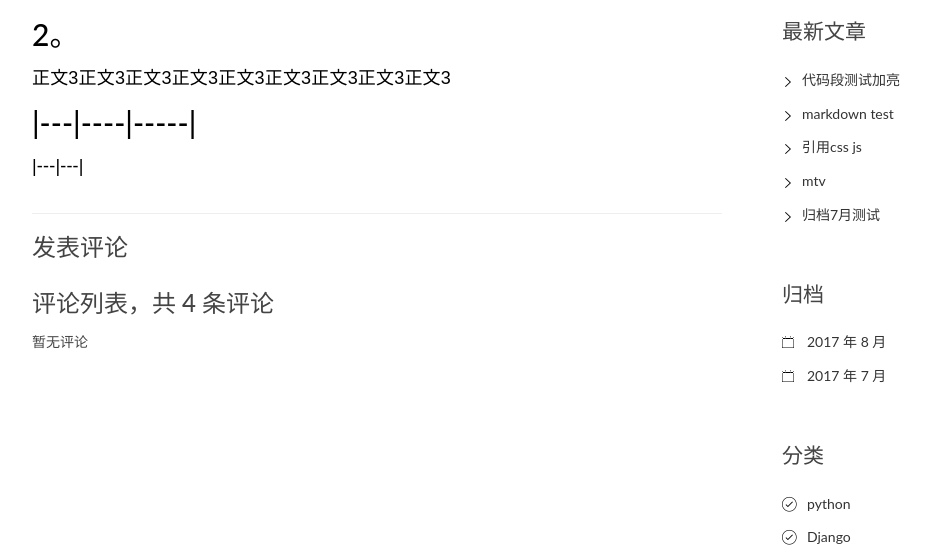
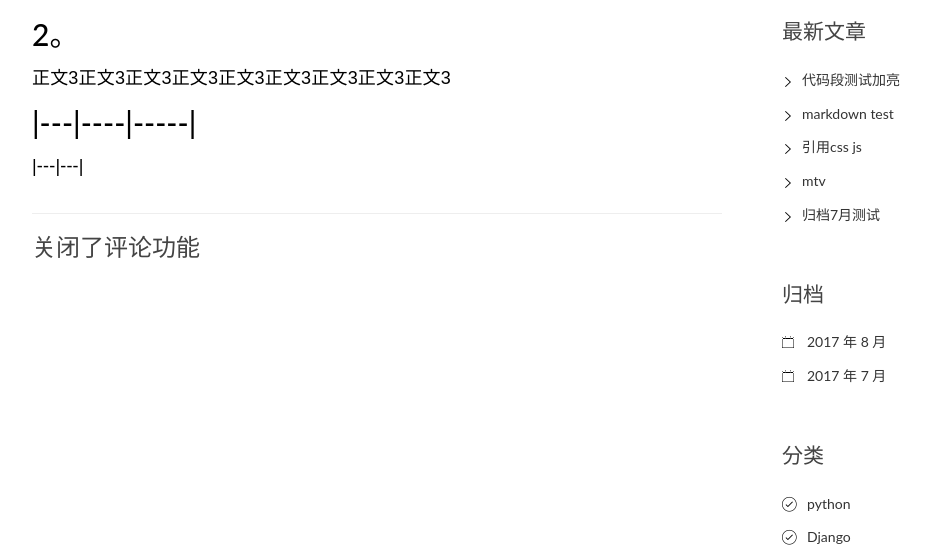
Before and after one commit to huyuexin/blogproject, a Django app: page /post/3/ in a window 1280 px wide. Shown: the part 400-949 px from the top of the page, without its empty margins (68-999 px from the left). Run offline with Django 3.2, Linux system fonts and the light colour scheme; data comes from the database, SQL or seed files in the repository; some libraries are stand-ins or nearby versions.

Commit message:
关闭了评论功能
关闭了评论功能

```diff
--- a/templates/blog/detail.html
+++ b/templates/blog/detail.html
@@ -20,7 +20,7 @@
     </article>
     <section class="comment-area" id="comment-area">
         <hr>
-        <h3>发表评论</h3>
+        <h3>关闭了评论功能</h3>
 
         <!--<form action="{% url 'comments:post_comment' post.pk %}" method="post" class="comment-form">-->
             <!--{% csrf_token %}-->
@@ -48,22 +48,22 @@
               <!--</div>-->
             <!--</div>    &lt;!&ndash; row &ndash;&gt;-->
         <!--</form>-->
-        <div class="comment-list-panel">
-            <h3>评论列表，共 <span>4</span> 条评论</h3>
-                <ul class="comment-list list-unstyled">
-                    {% for comment in comment_list %}
-                    <li class="comment-item">
-                      <span class="nickname">{{ comment.name }}</span>
-                      <time class="submit-date">{{ comment.created_time }}</time>
-                      <div class="text">
-                        {{ comment.text }}
-                      </div>
-                    </li>
-                    {% empty %}
-                    暂无评论
-                    {% endfor %}
-                </ul>
-        </div>
+        <!--<div class="comment-list-panel">-->
+            <!--<h3>评论列表，共 <span>4</span> 条评论</h3>-->
+                <!--<ul class="comment-list list-unstyled">-->
+                    <!--{% for comment in comment_list %}-->
+                    <!--<li class="comment-item">-->
+                      <!--<span class="nickname">{{ comment.name }}</span>-->
+                      <!--<time class="submit-date">{{ comment.created_time }}</time>-->
+                      <!--<div class="text">-->
+                        <!--{{ comment.text }}-->
+                      <!--</div>-->
+                    <!--</li>-->
+                    <!--{% empty %}-->
+                    <!--暂无评论-->
+                    <!--{% endfor %}-->
+                <!--</ul>-->
+        <!--</div>-->
     </section>
 {% endblock main %}
 {% block toc %}
```
